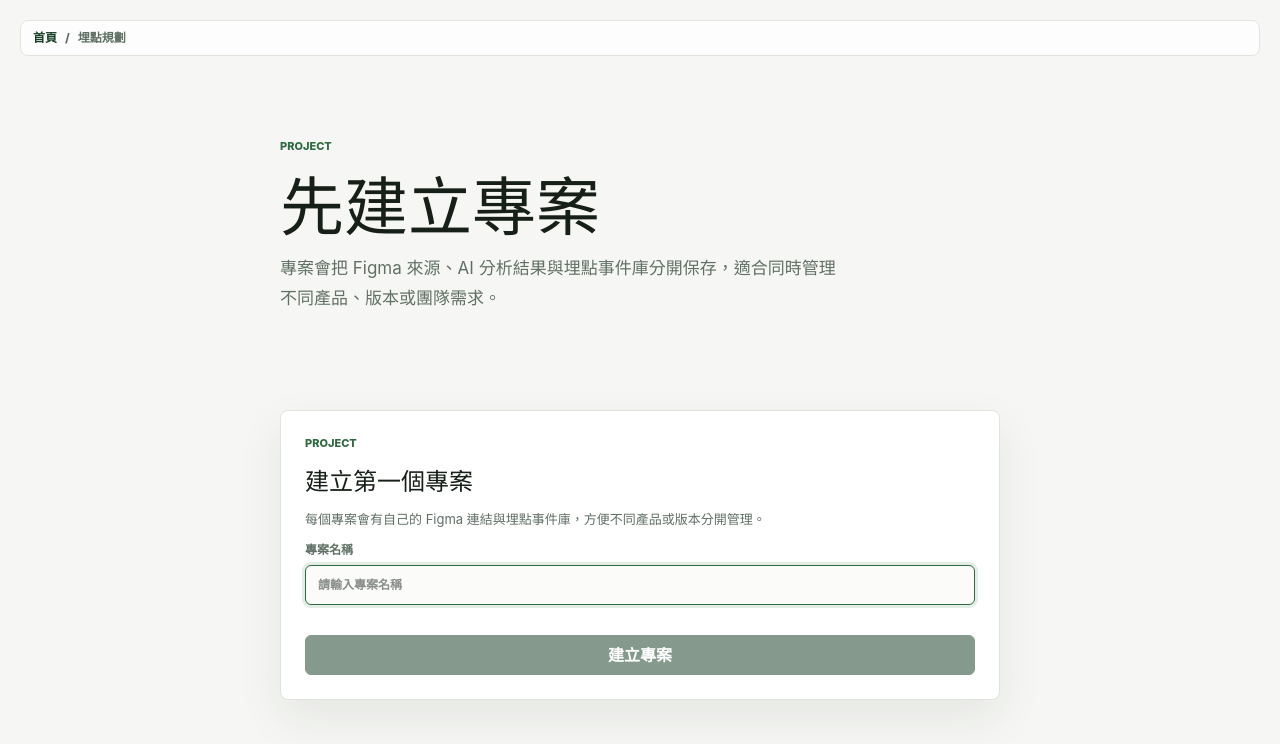
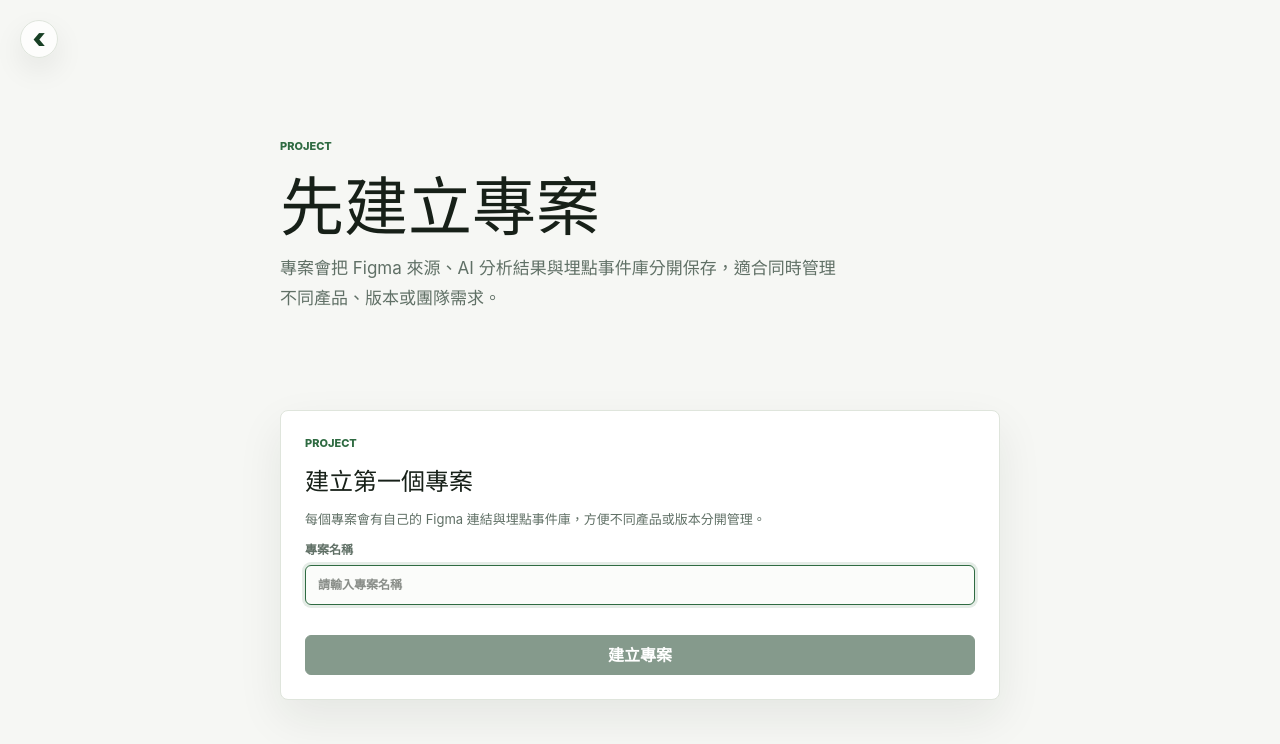
Before and after one commit to Jaypeng123/Event-Tracking-Platform, a Next.js app: page / in a window 1280 px wide. Both pictures are taken after a click on the button "前往埋點規劃". Shown: the top 744 px of the page. Built offline with nearby package versions, Linux system fonts and the light colour scheme.

Commit message:
Polish planner navigation and source menu

```diff
--- a/app/globals.css
+++ b/app/globals.css
@@ -76,29 +76,46 @@ button {
 
 .planner-nav {
   align-items: center;
-  background: rgb(255 255 255 / 74%);
-  border: 1px solid var(--line);
-  border-radius: 8px;
-  color: var(--muted);
-  display: flex;
-  font-size: 12px;
-  font-weight: 800;
-  gap: 8px;
-  height: 36px;
-  justify-content: flex-start;
-  margin: 0 auto 10px;
-  max-width: 1720px;
-  padding: 0 12px;
-  width: 100%;
-}
-
-.planner-nav-link {
   background: transparent;
   border: 0;
+  display: flex;
+  justify-content: flex-start;
+  margin: 0 auto 8px;
+  max-width: 1720px;
+  width: 100%;
+}
+
+.planner-back-icon {
+  align-items: center;
+  background: rgb(255 255 255 / 78%);
+  border: 1px solid var(--line);
+  border-radius: 999px;
+  box-shadow: 0 12px 30px rgb(16 24 18 / 8%);
   color: var(--green-900);
-  font-size: 12px;
+  display: inline-flex;
+  font-size: 28px;
   font-weight: 900;
+  height: 38px;
+  justify-content: center;
+  line-height: 1;
   padding: 0;
+  transition:
+    background 0.2s ease,
+    border-color 0.2s ease,
+    transform 0.2s ease;
+  width: 38px;
+}
+
+.planner-back-icon:hover,
+.planner-back-icon:focus {
+  background: #ffffff;
+  border-color: #b8cbb6;
+  transform: translateX(-1px);
+}
+
+.planner-back-icon span {
+  display: block;
+  transform: translateY(-1px);
 }
 
 .topbar h1,
@@ -1421,7 +1438,8 @@ select:disabled {
 }
 
 .source-menu-choice,
-.source-delete-button {
+.source-delete-button,
+.source-menu-add {
   border-radius: 6px;
   min-width: 0;
   text-align: left;
@@ -1462,6 +1480,25 @@ select:disabled {
 .source-delete-button:hover,
 .source-delete-button:focus {
   background: #fff8f5;
+}
+
+.source-menu-add {
+  align-items: center;
+  background: #f7faf6;
+  border: 1px dashed #bfcebd;
+  color: var(--green-900);
+  display: flex;
+  font-size: 13px;
+  font-weight: 900;
+  justify-content: center;
+  margin-top: 4px;
+  min-height: 38px;
+  padding: 9px 10px;
+}
+
+.source-menu-add:hover,
+.source-menu-add:focus {
+  background: var(--green-100);
 }
 
 .source-add-panel {
@@ -2438,11 +2475,21 @@ code {
     width: 100%;
   }
 
-  .topbar-title,
-  .project-switcher,
-  .project-menu-trigger {
-    align-items: stretch;
+  .topbar-title {
+    align-items: center;
+    flex-wrap: nowrap;
+    justify-content: space-between;
     width: 100%;
+  }
+
+  .topbar-title > div:first-child {
+    flex: 0 0 auto;
+  }
+
+  .project-switcher {
+    flex: 1 1 180px;
+    min-width: 160px;
+    width: auto;
   }
 
   .project-menu-list {
--- a/app/page.tsx
+++ b/app/page.tsx
@@ -1896,11 +1896,9 @@ export default function Home() {
   function renderPlannerNav() {
     return (
       <nav className="planner-nav" aria-label="頁面導覽">
-        <button className="planner-nav-link" type="button" onClick={handleReturnHome}>
-          首頁
+        <button className="planner-back-icon" type="button" onClick={handleReturnHome} aria-label="返回首頁">
+          <span aria-hidden="true">‹</span>
         </button>
-        <span aria-hidden="true">/</span>
-        <span>埋點規劃</span>
       </nav>
     );
   }
@@ -2568,24 +2566,23 @@ export default function Home() {
                                 </button>
                               </div>
                             ))}
+                            {!isAddingSource ? (
+                              <button
+                                className="source-menu-add"
+                                type="button"
+                                role="menuitem"
+                                onClick={handleStartAddSource}
+                                disabled={isLoadingPages || isAnalyzing}
+                              >
+                                新增 Figma 連結
+                              </button>
+                            ) : null}
                           </div>
                         ) : null}
                       </div>
                       <p className="source-hint">
                         已載入 {selectedImportedSource?.pages.length ?? pageOptions.length} 個 Page。可切換已匯入連結或新增其他 Figma 連結。
                       </p>
-                      {!isAddingSource ? (
-                        <div className="source-actions single-action">
-                          <button
-                            className="secondary-button"
-                            type="button"
-                            onClick={handleStartAddSource}
-                            disabled={isLoadingPages || isAnalyzing}
-                          >
-                            新增 Figma 連結
-                          </button>
-                        </div>
-                      ) : null}
                     </>
                   ) : null}
                   {showImportForm ? (
```
